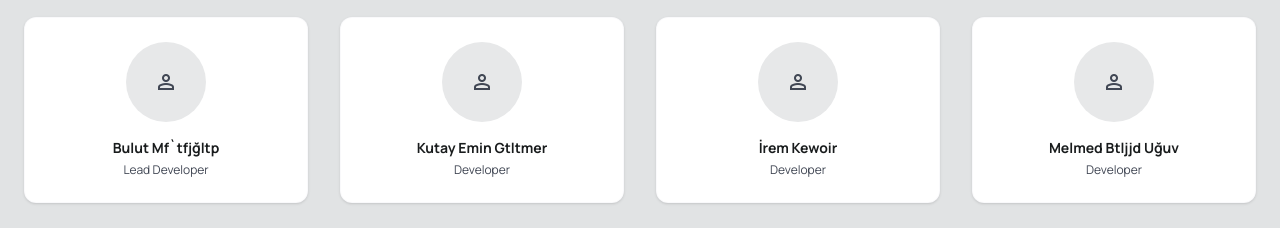
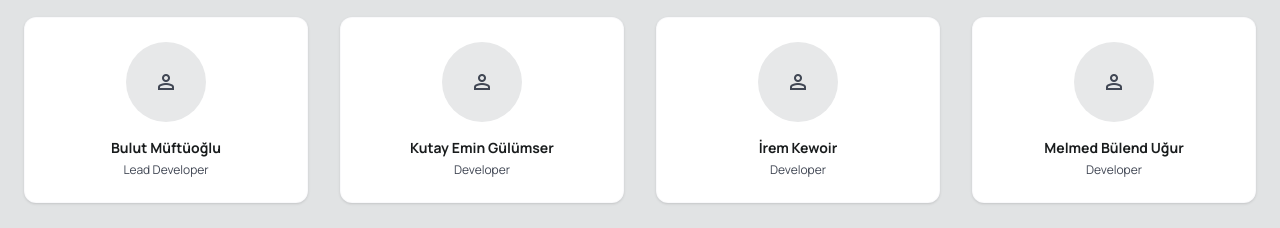
Before and after one commit to bulutmuf/taeb, a React (Vite) app: page /members in a window 1280 px wide. Shown: the part 2100-2328 px from the top of the page. Built offline with nearby package versions, Linux system fonts and the light colour scheme.

Commit message:
fix(data): corrected mangled developer names in IT section

```diff
--- a/src/data/members.ts
+++ b/src/data/members.ts
@@ -29,18 +29,18 @@ export const advisoryBoard: BoardMember[] = [
   { name: "Betul Bahar, PharmD", roleEn: "Advisory Board", roleTr: "Danisma Kurulu", image: "" },
 ];
 
-// Internal Development Metadata - Security Hardened
+
 const _sc = (s: number[]) => s.map(c => String.fromCharCode(c - 5)).join('');
 
 export const developmentTeam: BoardMember[] = [
   {
-    name: _sc([71, 122, 113, 122, 121, 37, 82, 107, 101, 121, 107, 111, 292, 113, 121, 117]),
+    name: _sc([71, 122, 113, 122, 121, 37, 82, 257, 107, 121, 257, 116, 292, 113, 122]),
     roleEn: "Lead Developer",
     roleTr: "Baş Geliştirici",
     image: ""
   },
   {
-    name: _sc([80, 122, 121, 102, 126, 37, 74, 114, 110, 115, 37, 76, 121, 113, 121, 114, 106, 119]),
+    name: _sc([80, 122, 121, 102, 126, 37, 74, 114, 110, 115, 37, 76, 257, 113, 257, 114, 120, 106, 119]),
     roleEn: "Developer",
     roleTr: "Geliştirici",
     image: ""
@@ -52,7 +52,7 @@ export const developmentTeam: BoardMember[] = [
     image: ""
   },
   {
-    name: _sc([82, 106, 113, 114, 106, 105, 37, 71, 121, 113, 111, 111, 105, 37, 90, 292, 122, 123]),
+    name: _sc([82, 106, 113, 114, 106, 105, 37, 71, 257, 113, 106, 115, 105, 37, 90, 292, 122, 119]),
     roleEn: "Developer",
     roleTr: "Geliştirici",
     image: ""
```
